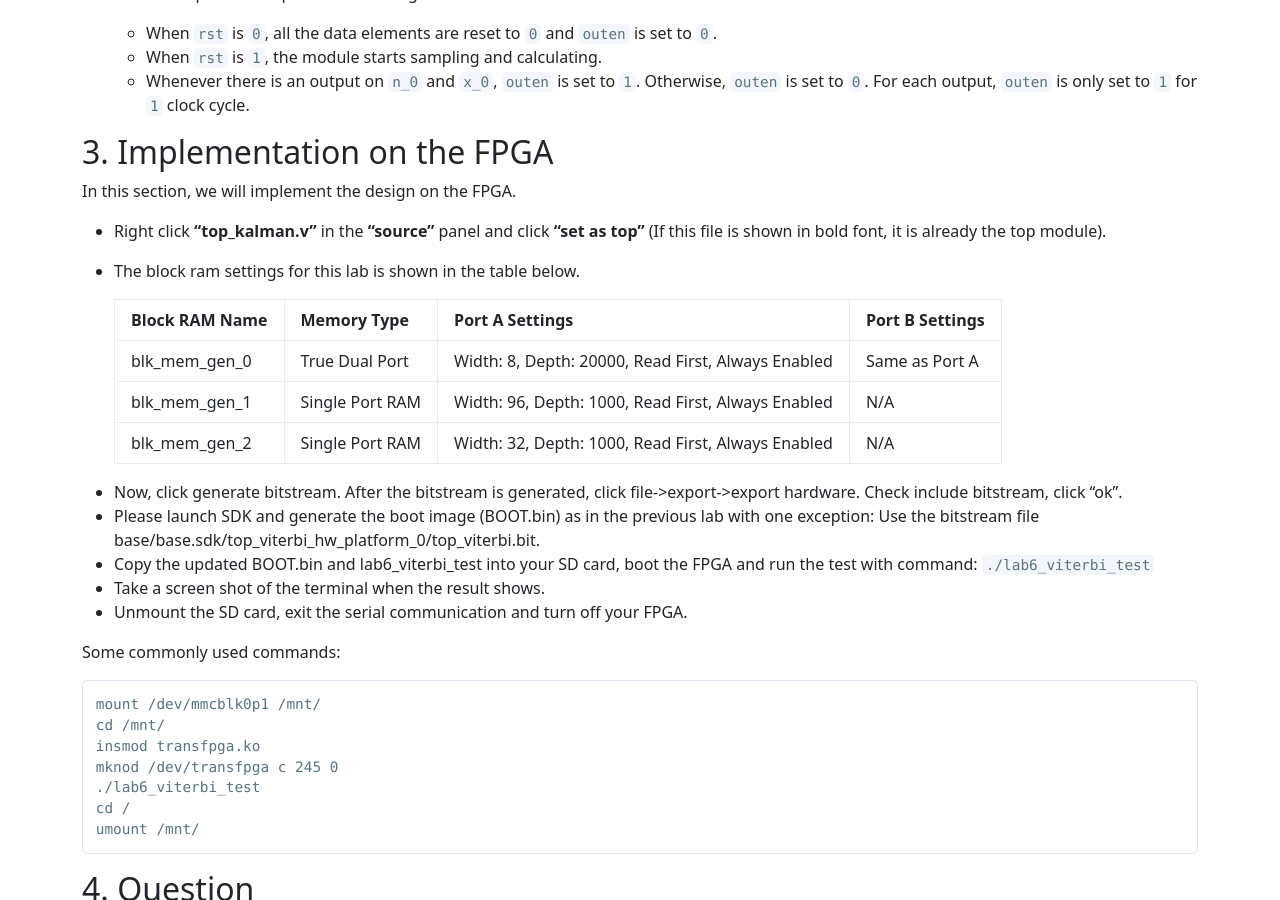
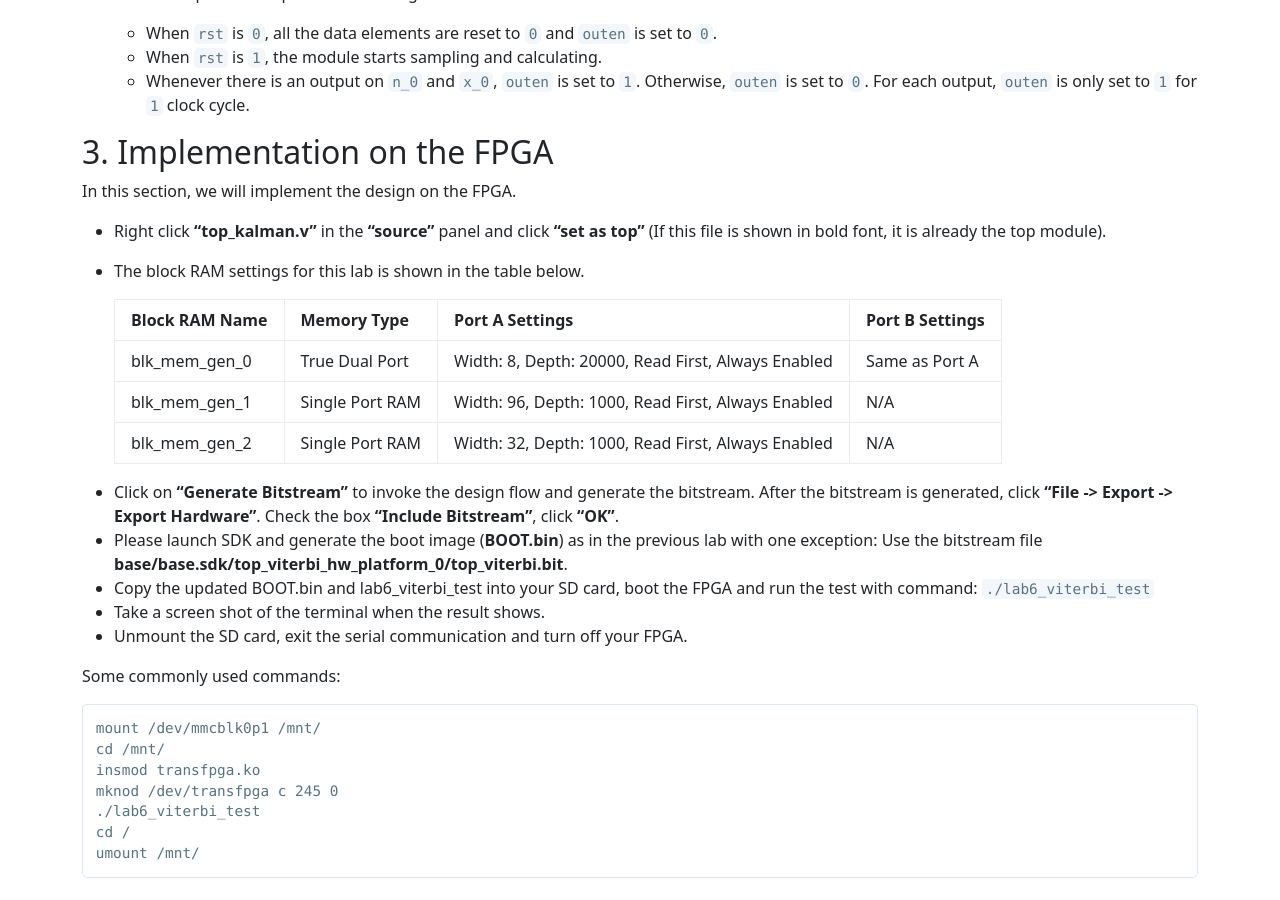
Before and after one commit to hailiangh/hailiangh.github.io, a Jekyll site: the page built from TA/ECEN689_Spring2022/lab7_manual.md, in a window 1280 px wide and 900 px high, scrolled down 1593 px. Built offline with Jekyll 4.4.1, drawn with Linux system fonts in a browser that asks for light colours.

Commit message:
Update lab7_manual.md

```diff
--- a/TA/ECEN689_Spring2022/lab7_manual.md
+++ b/TA/ECEN689_Spring2022/lab7_manual.md
@@ -49,7 +49,7 @@ In this lab, you need to use **16-bit signed fixed-point** number for calculatio
 In this section, we will implement the design on the FPGA.
 - Right click **"top_kalman.v"** in the **"source"** panel and click **"set as top"** (If this file is shown in bold font, it is already the top module).
 
-- The block ram settings for this lab is shown in the table below.
+- The block RAM settings for this lab is shown in the table below.
 
     | Block RAM Name | Memory Type |    Port A Settings | Port B Settings|
     | ------------- | ------------- | ------------- | ------------- |
@@ -57,9 +57,9 @@ In this section, we will implement the design on the FPGA.
     | blk_mem_gen_1  | Single Port RAM  | Width: 96, Depth: 1000, Read First, Always Enabled  | N/A  |
     | blk_mem_gen_2  | Single Port RAM  | Width: 32, Depth: 1000, Read First, Always Enabled  | N/A  |
 
-- Now, click generate bitstream. After the bitstream is generated, click file->export->export hardware. Check include bitstream, click “ok”.
-- Please launch SDK and generate the boot image (BOOT.bin) as in the previous lab with one exception:
-Use the bitstream file base/base.sdk/top_viterbi_hw_platform_0/top_viterbi.bit.
+- Click on **"Generate Bitstream"** to invoke the design flow and generate the bitstream. After the bitstream is generated, click **"File -> Export -> Export Hardware"**. Check the box **"Include Bitstream"**, click **"OK"**.
+- Please launch SDK and generate the boot image (**BOOT.bin**) as in the previous lab with one exception:
+    Use the bitstream file **base/base.sdk/top_viterbi_hw_platform_0/top_viterbi.bit**.
 - Copy the updated BOOT.bin and lab6_viterbi_test into your SD card, boot the FPGA and run the test with command:
 `./lab6_viterbi_test`
 - Take a screen shot of the terminal when the result shows.
```
